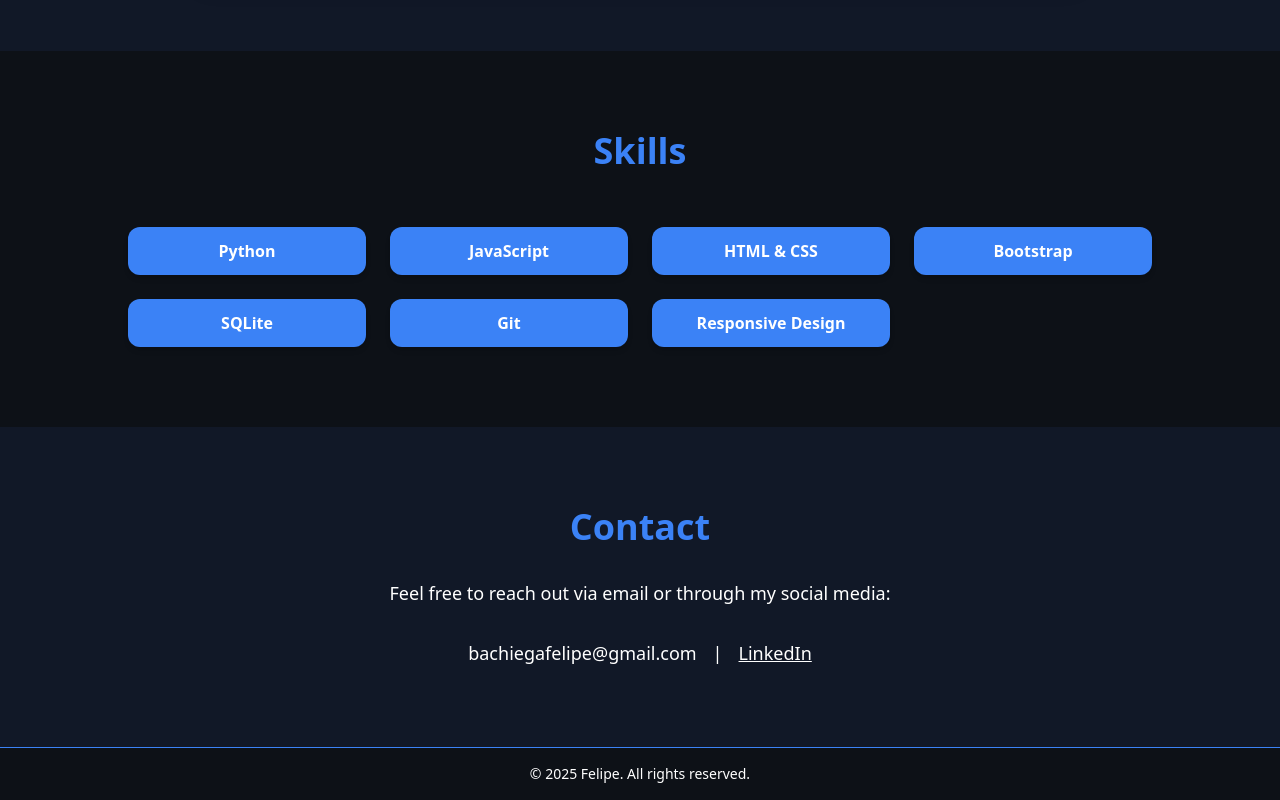
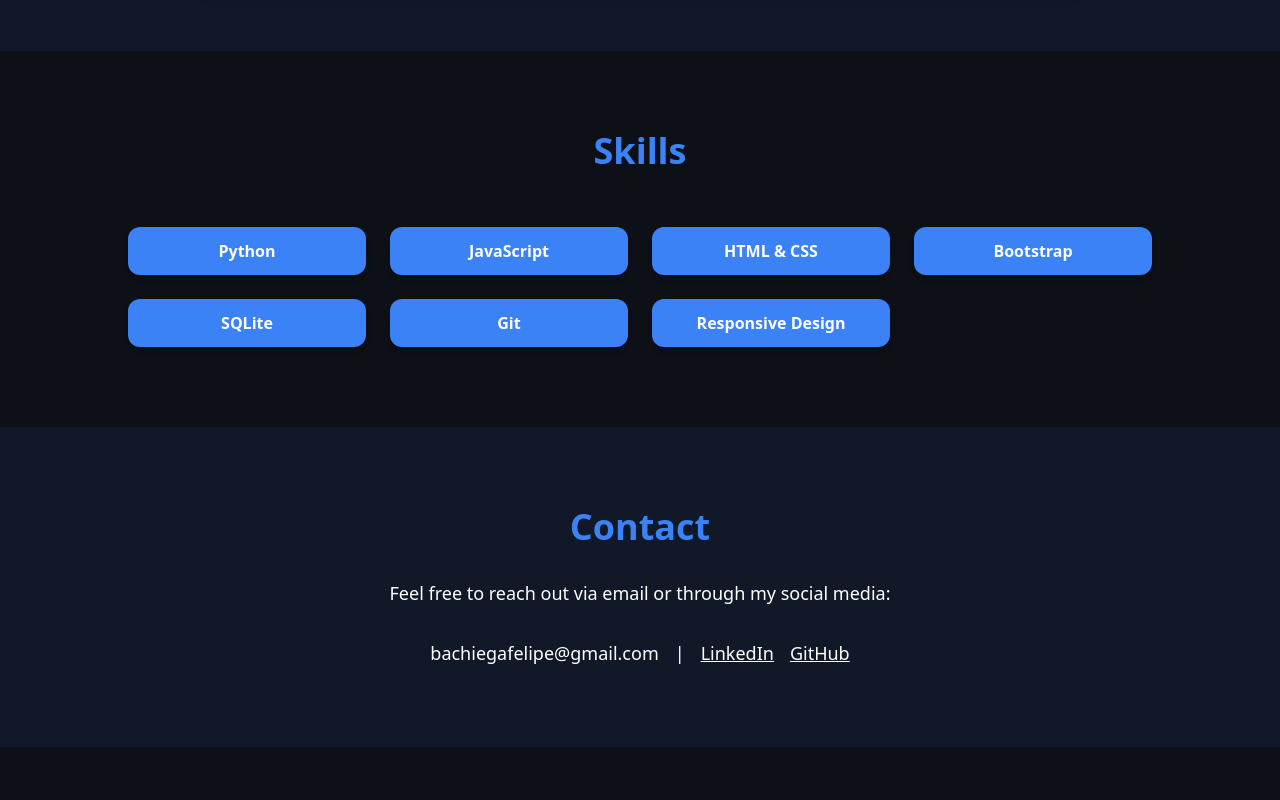
Before and after one commit to Felipeab8/portfolio, a plain HTML site: page index.html in a window 1280 px wide. Shown: the part 1026-1826 px from the top of the page. After the commit the page ends 1773 px from the top, so only its background shows below. Drawn offline with nearby package versions, Linux system fonts and the light colour scheme.

Commit message:
Update index.html

```diff
--- a/index.html
+++ b/index.html
@@ -78,12 +78,8 @@
         <span>bachiegafelipe@gmail.com</span>
         <span>|</span>
         <a href="https://www.linkedin.com/in/felipeantunesb/" target="_blank" class="underline hover:text-accent">LinkedIn</a>
+        <a href="https://github.com/Felipeab8" target="_blank" class="underline hover:text-accent">GitHub</a>
       </div>
     </section>
-
-    <!-- Footer -->
-    <footer class="text-center text-sm p-4 bg-primary border-t border-accent">
-      © 2025 Felipe. All rights reserved.
-    </footer>
   </body>
 </html>
```
